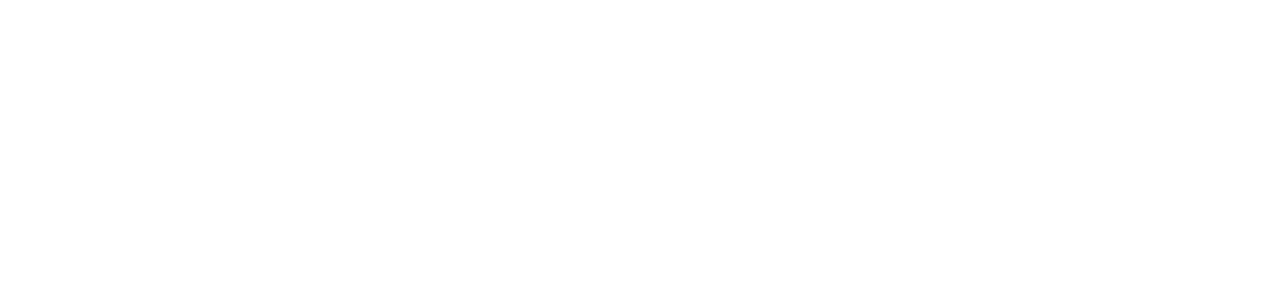
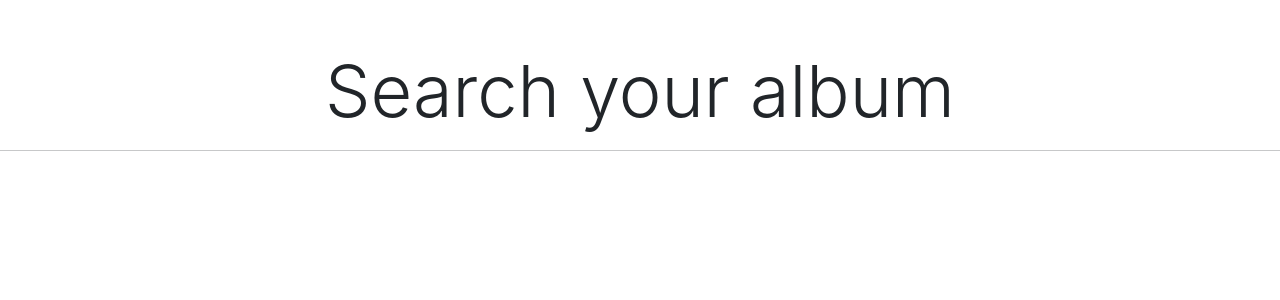
Before and after one commit to xavier-tadeo/flumotion, a React (Create React App) app: page / in a window 1280 px wide. Shown: the top 300 px of the page. Built offline with nearby package versions, Linux system fonts and the light colour scheme.

Commit message:
Create the Header component and added in App

```diff
--- a/src/App.js
+++ b/src/App.js
@@ -1,5 +1,11 @@
+import { Header } from "./components/Header/Header";
+
 function App() {
-  return <div className="App"></div>;
+  return (
+    <div className="App">
+      <Header />
+    </div>
+  );
 }
 
 export default App;
--- /dev/null
+++ b/src/components/Header/Header.js
@@ -0,0 +1,10 @@
+import React from "react";
+
+export const Header = () => {
+  return (
+    <div>
+      <h1 className="display-2 mt-5 text-center">Search your album</h1>
+      <hr />
+    </div>
+  );
+};
```
